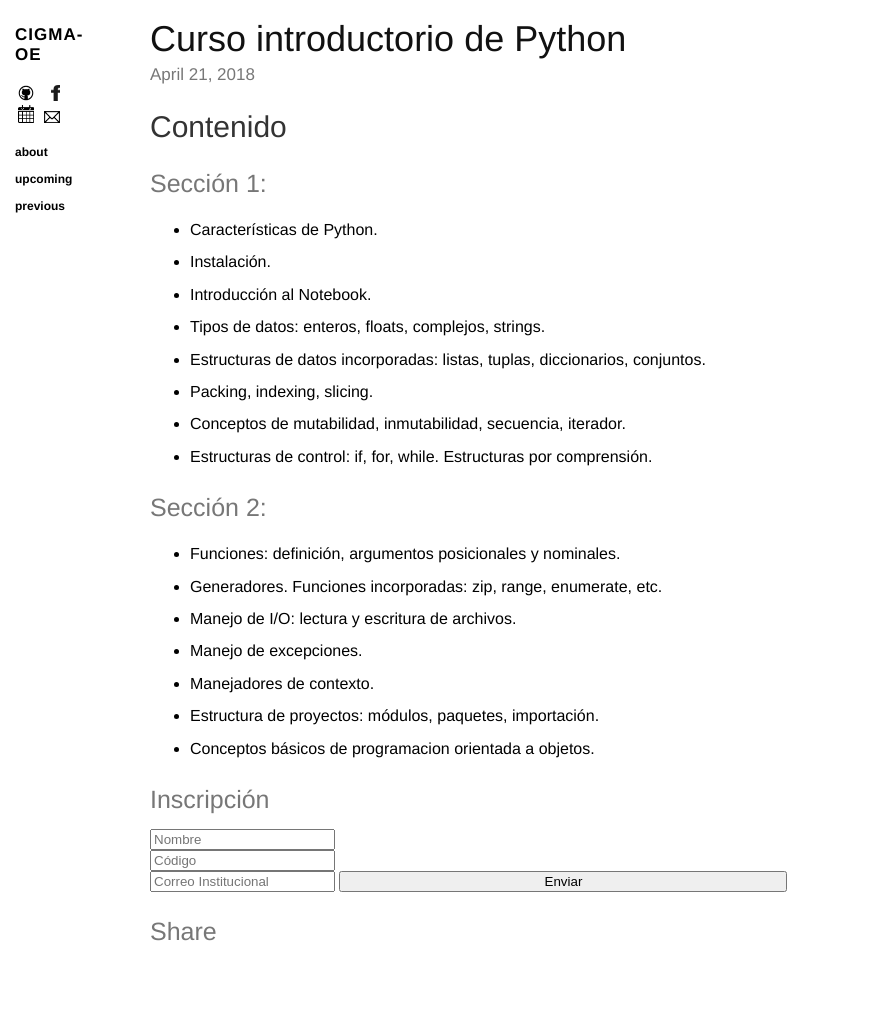
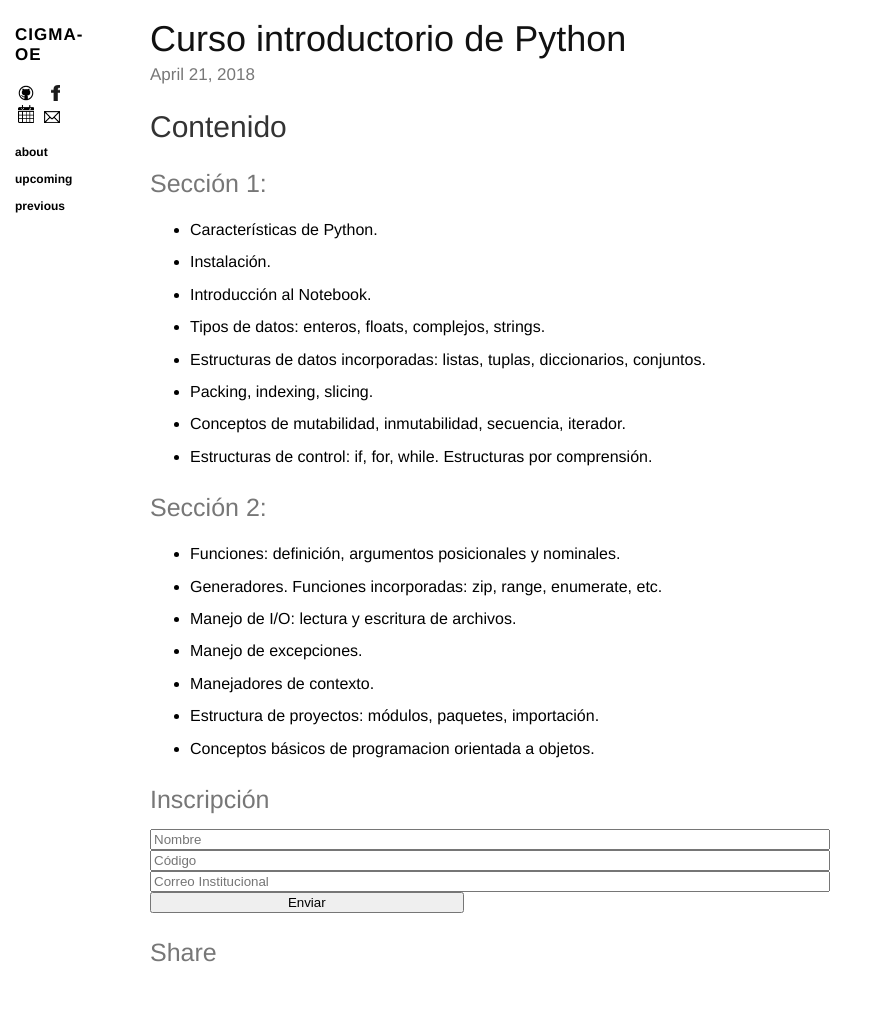
Before and after one commit to camiloll/cigma-oe.github.io, a Jekyll site: the page built from _posts/2018-04-21-python.markdown, in a window 1280 px wide. Shown: the whole page, without its empty margins (0-878 px from the left). Built offline with Jekyll 4.4.1, drawn with Linux system fonts in a browser that asks for light colours; nearby versions of some CDN libraries; before the commit the page ends 1001 px from its top, so only the background shows below that.

Commit message:
fill form

```diff
--- a/_layouts/post.html
+++ b/_layouts/post.html
@@ -15,12 +15,14 @@ layout: layout
 
   <section class="form">
     <h3>Inscripción</h3>
+    <div class="col-1-2">
       <form method="POST" action="https://formspree.io/shpotes3@gmail.com">
-        <input type="text" name="name" placeholder="Nombre" required=""><br>
-        <input type="number" name="id" placeholder="Código" required=""><br>
-        <input type="email" name="_replyto" placeholder="Correo Institucional" required="">
-        <button style="width: 50%" type="submit">Enviar</button>
+        <input style="width: 75%" type="text" name="name" placeholder="Nombre" required=""><br>
+        <input style="width: 75%" type="number" name="id" placeholder="Código" required=""><br>
+        <input style="width: 75%" type="email" name="_replyto" placeholder="Correo Institucional" required="">
+        <button style="width: 35%" type="submit">Enviar</button>
       </form>
+    </div>
   </section>
 
   <section class="shares">
```
